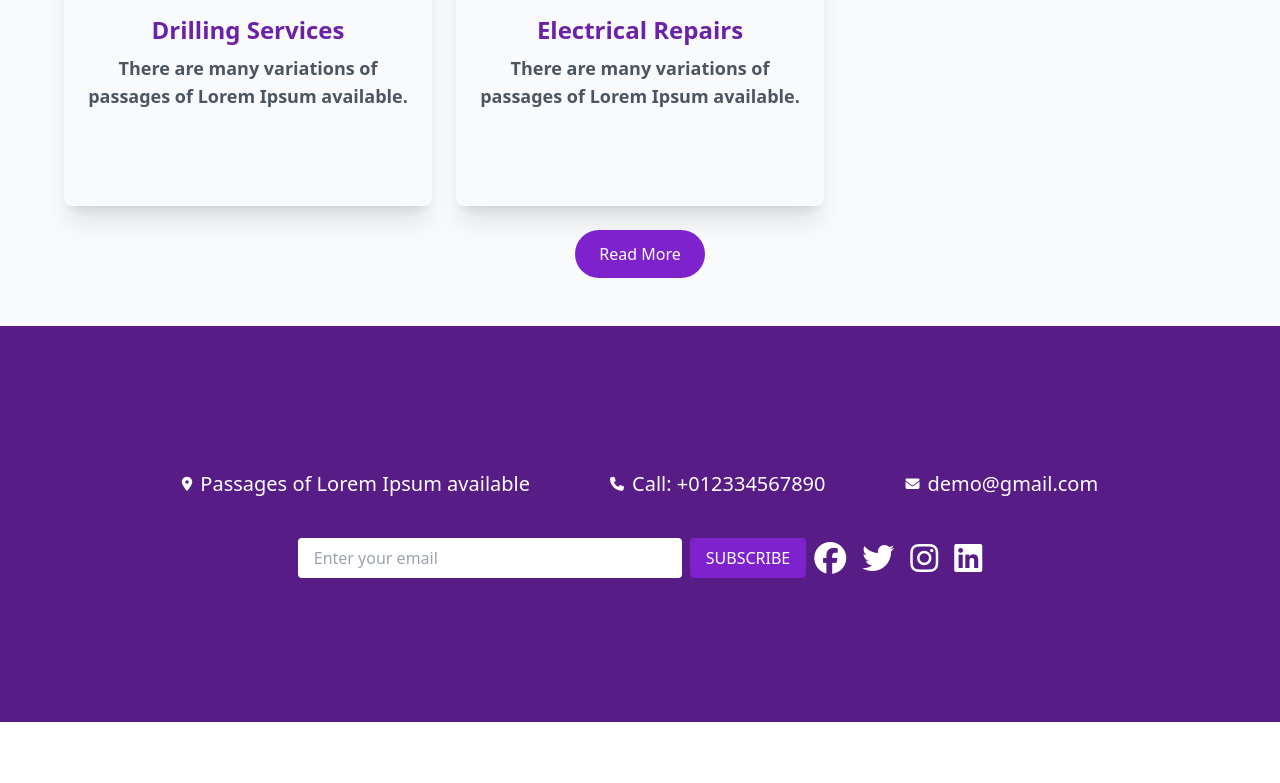
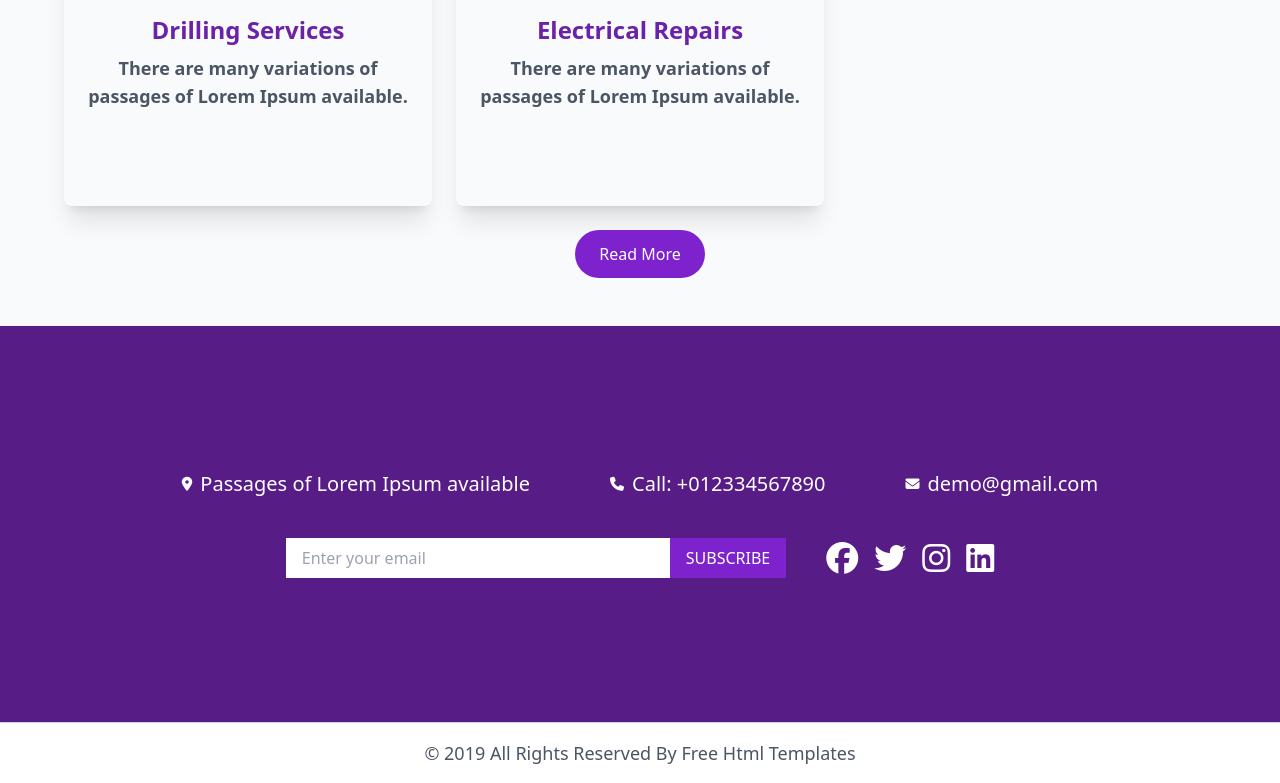
Before and after one commit to Abhinav670007/ElectroChipUI, a React (Create React App) app: page /services in a window 1280 px wide. Shown: the part 750-1533 px from the top of the page. Before the commit the page ends 1472 px from the top, so only its background shows below. Built offline with nearby package versions, Linux system fonts and the light colour scheme.

Commit message:
footer component updated

```diff
--- a/src/component/Footer.jsx
+++ b/src/component/Footer.jsx
@@ -2,6 +2,7 @@ import React from 'react'
 
 function Footer() {
   return (
+    <div>
       <footer className="bg-purple-900 text-white py-36 ">
         <div className="container mx-auto px-4 flex flex-col md:flex-col justify-between items-center space-y-6 md:space-y-0">
           {/* Contact Info */}
@@ -21,16 +22,16 @@ function Footer() {
           </div>
 
           {/* Subscribe Section */}
-        <div className="flex flex-col md:gap-2 md:flex-row items-center space-y-4 md:space-y-0">
+          <div className="flex flex-col md:gap md:flex-row items-center space-y-4 md:space-y-0">
             <input
               type="email"
               placeholder="Enter your email"
-            className="px-4 py-2 w-full md:w-96 text-black rounded focus:outline-none"
+              className="px-4 py-2 w-full md:w-96 text-black focus:outline-none"
             />
-          <button className="bg-purple-700 hover:bg-purple-600 text-white px-4 py-2 rounded">
+            <button className="bg-purple-700 hover:bg-purple-600 text-white px-4 py-2 ">
               SUBSCRIBE
             </button>
-          <div className="flex space-x-4">
+            <div className="flex space-x-4 md:ml-10">
             <a href="#" className="hover:text-purple-400">
             <i class="fa-brands fa-facebook fa-2xl" style={{color: "white",}}></i>
             </a>
@@ -45,11 +46,14 @@ function Footer() {
             </a>
           </div>
           </div>
-
-        {/* Social Media Icons */}
-
         </div>
       </footer>
+      <div className="w-full border-t border-gray-300 bg-white py-4">
+      <div className="text-center text-lg text-gray-600">
+        © 2019 All Rights Reserved By Free Html Templates
+      </div>
+    </div>
+    </div>
   )
 }
 
```
Lines whose indentation alone changed are shown as unchanged.
